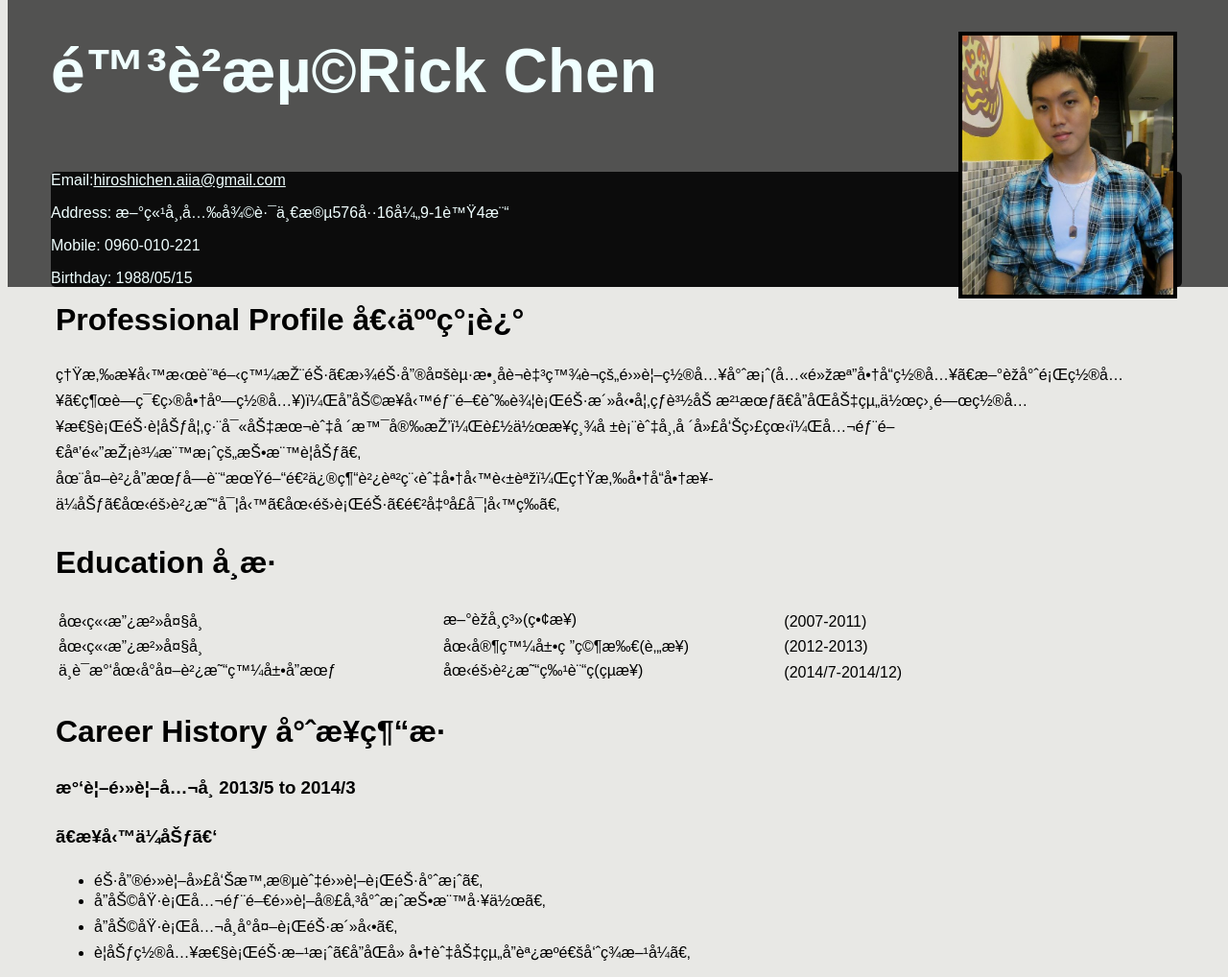
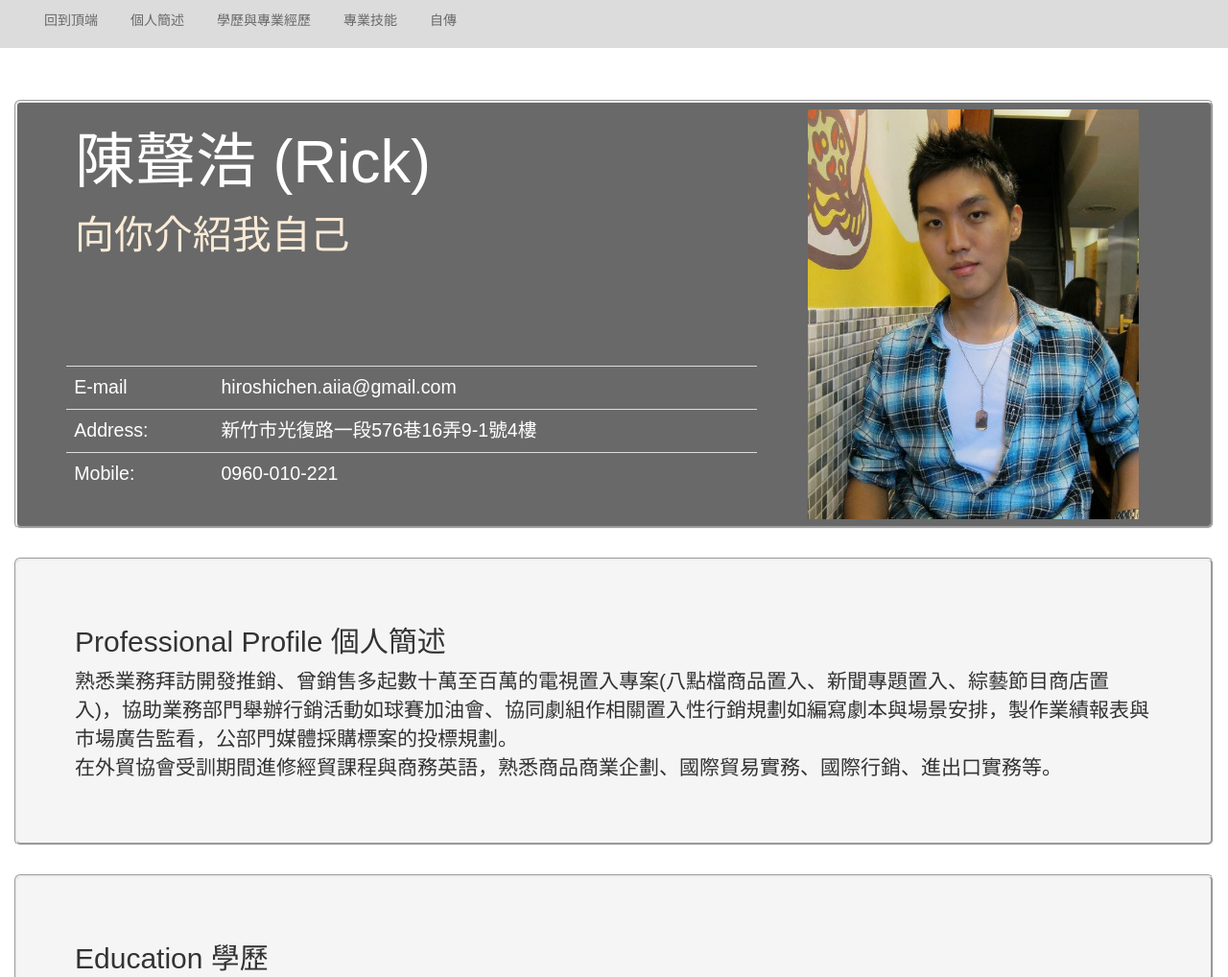
Before and after one commit to hiroshichen/hiroshichen.github.io, a plain HTML site: page index.html in a window 1280 px wide. Shown: the top 1018 px of the page at 96% size. Drawn offline with nearby package versions, Linux system fonts and the light colour scheme.

Commit message:
使用Bootstrap

```diff
--- a/index.html
+++ b/index.html
@@ -1,33 +1,83 @@
 <!DOCTYPE html>
-<html>
+<html lang="en">
 
 <head>
-    <meta content="text/html; charset=UTF-8">
-    <title>My resume</title>
-    <link rel=stylesheet type="text/css" href="resume.css">
+    <meta charset="utf-8">
+    <meta http-equiv="X-UA-Compatible" content="IE=edge">
+    <meta name="viewport" content="width=device-width, initial-scale=1">
+    <title>My Resume</title>
+
+    <!-- Bootstrap -->
+    <link href="css/bootstrap.min.css" rel="stylesheet">
+    <link rel=stylesheet type="text/css" href="new.css">
+
+    <!-- HTML5 shim and Respond.js 讓 IE8 支援 HTML5 元素與媒體查詢 -->
+    <!-- 警告：Respond.js 無法在 file:// 協定下運作 -->
+    <!--[if lt IE 9]>
+      <script src="https://oss.maxcdn.com/html5shiv/3.7.2/html5shiv.min.js"></script>
+      <script src="https://oss.maxcdn.com/respond/1.4.2/respond.min.js"></script>
+    <![endif]-->
 </head>
 
 <body>
-    <div class="header">
-        <img style="float:right;margin:5px; width:220px; height:270px;" src="Rick.jpg" alt="Rick chen">
-        <h1>陳聲浩Rick Chen</h1>
-        <div>
-            <p style="display:inline" ;>Email:</p><a href=mailto:hiroshichen.aiia@gmail.com>hiroshichen.aiia@gmail.com</a>
-            <p>Address: 新竹市光復路一段576巷16弄9-1號4樓</p>
-            <p>Mobile: 0960-010-221</p>
-            <p>Birthday: 1988/05/15</p>
-        </div>
+    <div class="navbar navbar-fixed-top col-xs-12" role="navigation">
+        <div class="container-fluid">
+                <ul class="nav nav-tabs navbar-left">
+                    <li class="page-scroll">
+                        <a href="#">回到頂端</a>
+                    </li>
+                    <li class="page-scroll">
+                        <a href="#pp">個人簡述</a>
+                    </li>
+                    <li class="page-scroll">
+                        <a href="#education">學歷與專業經歷</a>
+                    </li>
+                    <li class="page-scroll">
+                        <a href="#skill">專業技能</a>
+                    </li>
+                    <li class="page-scroll">
+                        <a href="">自傳</a>
+                    </li>
+                </ul>
 
         </div>
-    <div class="content">
-        <div>
+    </div>
+    <div class="container-fluid">
+        ￼
+        <div class="jumbotron col-xs-12" id="main">
+            <img src="Rick.jpg" class="col-sm-4" alt="Rick Chen">
+            <h1>陳聲浩 (Rick)
+        <br><small>向你介紹我自己</small></h1>
+                <div class="col-xs-8 firstt">
+                    <table class="table">
+                <tr>
+                    <td>E-mail</td>
+                    <td><a href=mailto:hiroshichen.aiia@gmail.com>hiroshichen.aiia@gmail.com</a></td>
+                </tr>
+                <tr>
+                    <td>Address:</td>
+                    <td>新竹市光復路一段576巷16弄9-1號4樓</td>
+                </tr>
+                <tr>
+                    <td>Mobile: </td>
+                    <td>0960-010-221</td>
+                </tr>
+            </table>
+            </div>
+        </div>
+    </div>
+    <!-- content-->
+    <div class="container-fluid">
+        <div class="jumbotron co-xs-12" id="pp">
             <h2>Professional Profile 個人簡述</h2>
             <p>熟悉業務拜訪開發推銷、曾銷售多起數十萬至百萬的電視置入專案(八點檔商品置入、新聞專題置入、綜藝節目商店置入)，協助業務部門舉辦行銷活動如球賽加油會、協同劇組作相關置入性行銷規劃如編寫劇本與場景安排，製作業績報表與市場廣告監看，公部門媒體採購標案的投標規劃。</br>
                 在外貿協會受訓期間進修經貿課程與商務英語，熟悉商品商業企劃、國際貿易實務、國際行銷、進出口實務等。</p>
         </div>
-        <div>
+    </div>
+    <div class="container-fluid">
+        <div class="jumbotron co-xs-12" id="education">
             <h2>Education 學歷</h2>
-            <table>
+            <table class="table table-hover">
                 <tr>
                     <td>國立政治大學</td>
                     <td>新聞學系(畢業)</td>
@@ -44,11 +94,12 @@
                     <td>(2014/7-2014/12)</td>
                 </tr>
             </table>
-
         </div>
-        <div>
+    </div>
+    <div class="container-fluid">
+        <div class="jumbotron co-xs-12">
         <h2>Career History 專業經歷</h2>
-            <h3>民視電視公司 2013/5 to 2014/3</h3>
+        <h3>民視電視公司 </h3>
         <h3>【業務企劃】</h3>
         <ul>
             <li>銷售電視廣告時段與電視行銷專案。</li>
@@ -63,11 +114,23 @@
         </ul>
         <h3>【服務客戶包括】</h3>
         <p>Seiko、中華郵政、普登藥品、和民居食屋、OB嚴選、富士通家電、美商家樂氏、愛妮雅化妝品等。</p>
+        </div>
+        </div>
+        <div class="container-fluid">
+        <div class="jumbotron co-xs-12" id="skill">
         <h2>Technical Skills 專業技能</h2>
-            <p>軟體： Word,Excel,Powerpoint,Evernote, Photoshop</p>
+        <p>語言能力：英語聽說讀寫皆流利（Toeic 920分）日語略懂，泰語略懂</p>
+        <p>簡報製作：Powerpoint, Keynote, Google Presentation...等</p>
+        <p>網頁前端規劃與設計：熟悉Html/Css等前端語法,使用Dreamweaver,Sublime text, Brackets等軟體進行網站編輯，並有版本控制概念(Github)</p>
+        <p>網站流量報表產出與解讀:熟悉Google Analytics操作與報表解讀</p>
+        <p>其他文書美工應用軟體： Word,Excel,Evernote,Photoshop...等</p>
         <p>社群媒體：LinkedIn, Facebook, Line, Google+, Wechat</p>
     </div>
     </div>
+    <!-- jQuery (Bootstrap 所有外掛均需要使用) -->
+    <script src="https://ajax.googleapis.com/ajax/libs/jquery/1.11.1/jquery.min.js"></script>
+    <!-- 依需要參考已編譯外掛版本（如下），或各自獨立的外掛版本 -->
+    <script src="js/bootstrap.min.js"></script>
 </body>
 
 </html>
--- /dev/null
+++ b/new.css
@@ -0,0 +1,46 @@
+*{
+font-family: "Meiryo", "Meiryo UI", "Microsoft JhengHei UI", "Microsoft JhengHei", sans-serif;
+}
+.navbar{
+ background-color: gainsboro;
+ color: grey;
+ position: fixed;
+ z-index: 100;
+}
+.navbar a{
+ color:dimgray;
+}
+.jumbotron{
+ background-color:whitesmoke;
+ border-style:groove;
+ font-size:1em;
+}
+.jumbotron ul{
+ font-size: 1.4em;
+}
+#main{
+ padding-top: 0.5em;
+ padding-bottom: 0.5em;
+ margin-top: 6em;
+ background-color: dimgray;
+ color: white;
+}
+#main a{
+ color: white;
+}
+#main small{
+ color:antiquewhite;
+}
+#main img{
+float: right;
+max-width: 60%;
+
+}
+.firstt{
+ position: relative;
+ margin-left: -1.7em;
+ margin-top: 7em;
+}
+.table{
+ font-size:1.4em ;
+}
```
Lines whose indentation alone changed are shown as unchanged.
